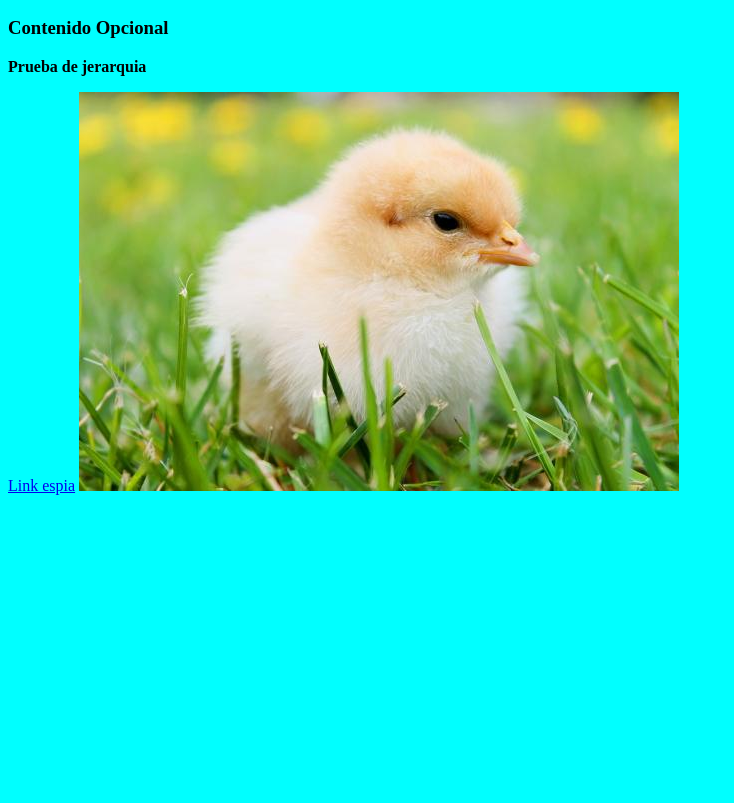
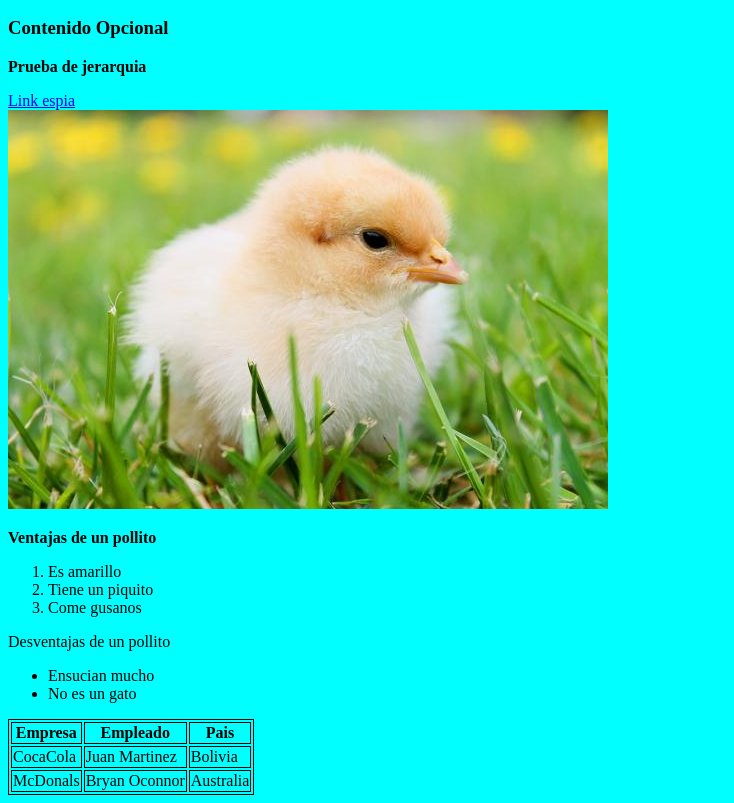
Before and after one commit to ddelarosae/html_2110, a plain HTML site: page ejercicio1.html in a window 1280 px wide. Shown: the part 110-913 px from the top of the page, without its empty margins (0-734 px from the left). Before the commit the page ends 800 px from the top, so only its background shows below. Drawn offline with Linux system fonts and the light colour scheme.

Commit message:
se agrego manejo de tablas

```diff
--- a/ejercicio1.html
+++ b/ejercicio1.html
@@ -7,12 +7,47 @@
     <title>Ejercicio 1</title>
     <link rel="icon" type="image/x-icon" href="favicon.ico">
 </head>
+<style>
+    table,th,td{
+        border: 1px solid black;
+    }
+</style>
 <body bgcolor="cyan">
     <h1>Contenido principal</h1>
     <h2>Contenido secundario</h2>
     <h3>Contenido Opcional</h3>
     <p><b>Prueba de jerarquia</b></p>
     <a href="http://www.facebook.com/">Link espia</a>
+    <br>
     <img src="images/pollito.jpg">
+    <p><strong>Ventajas de un pollito</strong></p>
+    <ol>
+        <li>Es amarillo</li>
+        <li>Tiene un piquito</li>
+        <li>Come gusanos</li>
+    </ol>
+    <p>Desventajas de un pollito</p>
+    <ul>
+        <li>Ensucian mucho</li>
+        <li>No es un gato</li>
+    </ul>
+    <table>
+        <tr>
+            <th>Empresa</th>
+            <th>Empleado</th>
+            <th>Pais</th>
+        </tr>
+        <tr>
+            <td>CocaCola</td>
+            <td>Juan Martinez</td>
+            <td>Bolivia</td>
+        </tr>
+        <tr>
+            <td>McDonals</td>
+            <td>Bryan Oconnor</td>
+            <td>Australia</td>
+        </tr>
+    </table>
+
 </body>
 </html>
```
